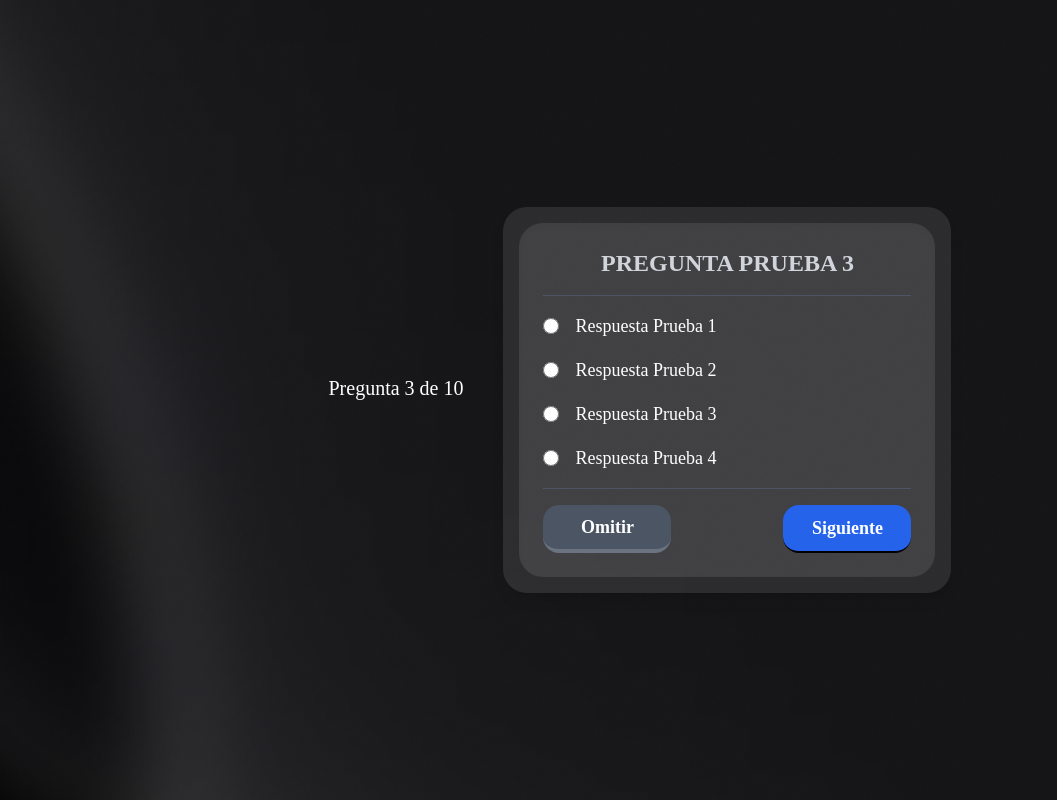
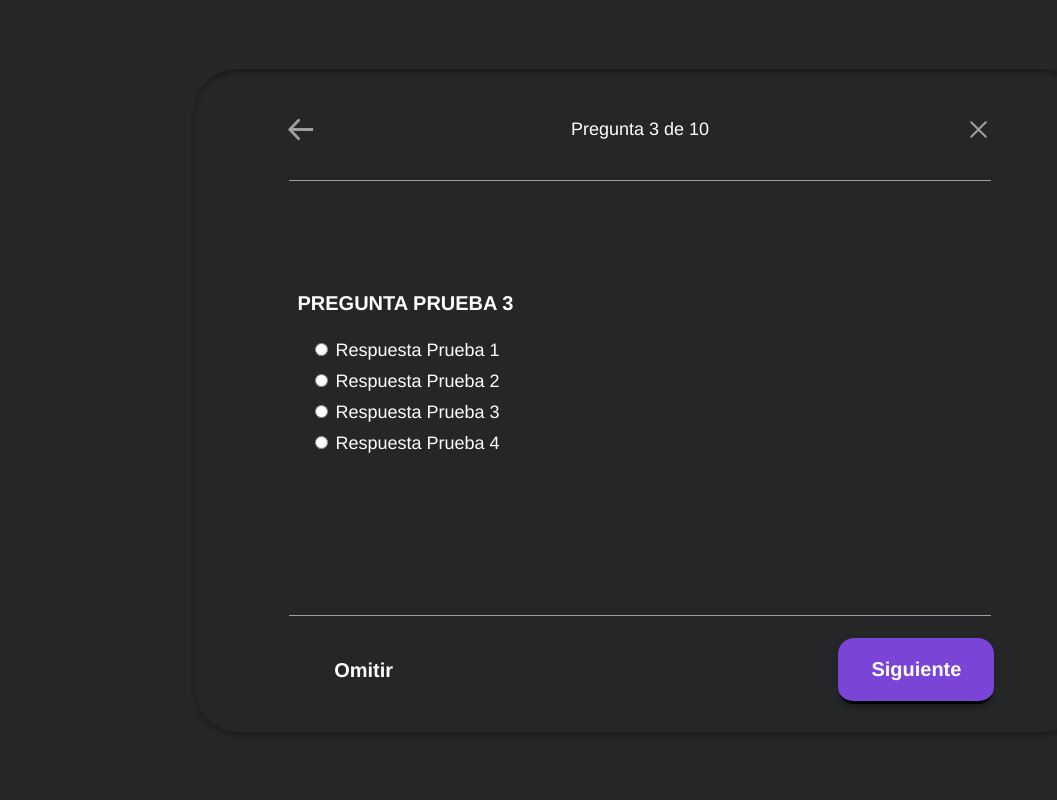
Before and after one commit to Edrmz7/intelligent-tutor-system, a Python web app: template Templates/examen.html in a window 1280 px wide. Shown: the whole page, without its empty margins (0-1057 px from the left). Run offline with Jinja, Linux system fonts and the light colour scheme; the template is opened without the code that fills it, so the values that code supplies are empty; some libraries are stand-ins or nearby versions.

Commit message:
Vista del examen

```diff
--- /dev/null
+++ b/Templates/css/examen.css
@@ -0,0 +1,274 @@
+.examen-incial {
+  display: flex;
+  height: 100%;
+  align-items: center;
+  justify-content: center;
+  gap: 79px;
+  padding: 10px 82px;
+  position: relative;
+  background-color: #252627;
+  width: 100%;
+}
+
+.examen-incial .question-frame {
+  display: flex;
+  flex-direction: column;
+  height: 85%;
+  max-width: 80%;
+  align-items: center;
+  justify-content: center;
+  gap: 25px;
+  padding: 31px 95px;
+  position: relative;
+  flex: 1;
+  flex-grow: 1;
+  background-color: #252627;
+  border-radius: 44px;
+  box-shadow: inset 0px 4px 4px #00000040, 0px 4px 4px #00000040;
+}
+
+.examen-incial .content {
+  display: flex;
+  flex-direction: column;
+  align-items: center;
+  justify-content: space-between;
+  position: relative;
+  flex: 1;
+  align-self: stretch;
+  width: 100%;
+  flex-grow: 1;
+}
+
+.examen-incial .top {
+  display: flex;
+  flex-direction: column;
+  align-items: center;
+  justify-content: center;
+  gap: 20px;
+  position: relative;
+  align-self: stretch;
+  width: 100%;
+  flex: 0 0 auto;
+}
+
+.examen-incial .buttons {
+  display: flex;
+  height: 60px;
+  align-items: center;
+  justify-content: space-between;
+  position: relative;
+  align-self: stretch;
+  width: 100%;
+}
+
+.examen-incial .arrow {
+  margin-left: -1.50px;
+  position: relative;
+  width: 26.5px;
+  height: 22.09px;
+}
+
+.examen-incial .text-wrapper {
+  position: relative;
+  width: fit-content;
+  font-family: "Montserrat-Medium", Helvetica;
+  font-weight: 500;
+  color: #ffffff;
+  font-size: 18px;
+  text-align: center;
+  letter-spacing: 0;
+  line-height: normal;
+}
+
+.examen-incial .close {
+  position: relative;
+  width: 25px;
+  height: 25px;
+}
+
+.examen-incial .line {
+  position: relative;
+  width: 100%;
+  height: 1px;
+  object-fit: cover;
+}
+
+.examen-incial .selection-question {
+  display: flex;
+  flex-direction: column;
+  height: 353px;
+  align-items: center;
+  justify-content: center;
+  gap: 25px;
+  position: relative;
+  align-self: stretch;
+  width: 100%;
+}
+
+.examen-incial .div {
+  display: flex;
+  flex-direction: column;
+  width: 685px;
+  align-items: flex-start;
+  gap: 25px;
+  position: relative;
+  flex: 0 0 auto;
+}
+
+.examen-incial .title {
+  display: flex;
+  align-items: flex-start;
+  gap: 10px;
+  position: relative;
+  align-self: stretch;
+  width: 100%;
+  flex: 0 0 auto;
+}
+
+.examen-incial .text-wrapper-2 {
+  position: relative;
+  flex: 1;
+  margin-top: -1.00px;
+  font-family: "IBM Plex Sans-Bold", Helvetica;
+  font-weight: 700;
+  color: #ffffff;
+  font-size: 20px;
+  letter-spacing: 0;
+  line-height: normal;
+}
+
+.examen-incial .answers {
+  display: flex;
+  flex-direction: column;
+  height: 162px;
+  align-items: flex-start;
+  gap: 10px;
+  padding: 0px 13px;
+  position: relative;
+  align-self: stretch;
+  width: 100%;
+}
+
+
+}
+
+.examen-incial .radio {
+  position: relative;
+  width: 17px;
+  height: 17px;
+  margin-left: -2.00px;
+  background-color: #252627;
+  border-radius: 60px;
+  border: 2px solid;
+  border-color: #d9d9d9;
+  box-shadow: inset 0px 4px 4px #00000040;
+}
+
+.examen-incial .radio-2 {
+  position: relative;
+  width: 21px;
+  height: 21px;
+  margin-left: -4.00px;
+  background-color: #7a44d7;
+  border-radius: 60px;
+  border: 2px solid;
+}
+
+
+.examen-incial .text-wrapper-3 {
+  position: relative;
+  width: 608px;
+  height: 33px;
+  margin-top: -1.00px;
+  font-family: "IBM Plex Sans-Regular", Helvetica;
+  font-weight: 400;
+  color: #ffffff;
+  font-size: 18px;
+  letter-spacing: 0;
+  line-height: normal;
+}
+
+
+.examen-incial .bottom {
+  display: flex;
+  flex-direction: column;
+  align-items: center;
+  justify-content: center;
+  gap: 25px;
+  position: relative;
+  align-self: stretch;
+  width: 100%;
+  flex: 0 0 auto;
+}
+
+.examen-incial .line-2 {
+  position: relative;
+  width: 924px;
+  height: 1px;
+  margin-top: -1.00px;
+  object-fit: cover;
+}
+
+.examen-incial .buttons-2 {
+  display: flex;
+  align-items: center;
+  justify-content: space-between;
+  position: relative;
+  align-self: stretch;
+  width: 100%;
+  flex: 0 0 auto;
+}
+
+.examen-incial .omitir {
+  display: flex;
+  width: 158px;
+  height: 68px;
+  align-items: center;
+  justify-content: center;
+  gap: 10px;
+  position: relative;
+  margin-top: -4.00px;
+  margin-bottom: -4.00px;
+  margin-left: -4.00px;
+  background-color: #252627;
+  border-radius: 16px;
+  border-style: solid;
+  border-top-style: solid;
+  border-right-style: solid;
+  border-bottom-style: solid;
+  border-left-style: solid;
+  border-color: #9f9f9f;
+}
+
+.examen-incial .text-wrapper-4 {
+  position: relative;
+  flex: 1;
+  font-family: "IBM Plex Sans-Bold", Helvetica;
+  font-weight: 700;
+  color: #ffffff;
+  font-size: 20px;
+  text-align: center;
+  letter-spacing: 0;
+  line-height: normal;
+}
+
+.examen-incial .enviar {
+  display: flex;
+  width: 156px;
+  height: 66px;
+  align-items: center;
+  justify-content: center;
+  gap: 10px;
+  position: relative;
+  margin-top: -3.00px;
+  margin-bottom: -3.00px;
+  margin-right: -3.00px;
+  background-color: #7a44d7;
+  border-radius: 16px;
+  border-bottom-width: 3px;
+  border-bottom-style: solid;
+  border-color: #000000;
+  box-shadow: 0px 4px 4px #00000040;
+  backdrop-filter: blur(4px) brightness(100%);
+  -webkit-backdrop-filter: blur(4px) brightness(100%);
+}
--- /dev/null
+++ b/Templates/css/exm_glob.css
@@ -0,0 +1,18 @@
+@import url("https://cdnjs.cloudflare.com/ajax/libs/meyer-reset/2.0/reset.min.css");
+* {
+  -webkit-font-smoothing: antialiased;
+  box-sizing: border-box;
+}
+html,
+body {
+  margin: 0px;
+  height: 100%;
+}
+/* a blue color as a generic focus style */
+button:focus-visible {
+  outline: 2px solid #4a90e2 !important;
+  outline: -webkit-focus-ring-color auto 5px !important;
+}
+a {
+  text-decoration: none;
+}
--- a/Templates/examen.html
+++ b/Templates/examen.html
@@ -1,64 +1,60 @@
 <!DOCTYPE html>
-<html lang="en">
+<html>
   <head>
-  <meta charset="UTF-8">
-  <meta name="viewport" content="width=device-width, initial-scale=1.0">
-  <title>Pregunta 3 de 10</title>
-  <script src="https://cdn.tailwindcss.com"></script>
-  <link rel="stylesheet" href="css/stylos.css">
+    <meta charset="utf-8" />
+    <link rel="stylesheet" href="css/examen.css" />
+    <link rel="stylesheet" href="css/exm_glob.css" />
   </head>
-<body class="bg-white/10 flex justify-center items-center min-h-screen p-4">
-       <!-- Header -->
-       <div class="flex items-left mb-6 mr-10 ">
-        <h1 class="text-xl text-white font-medium font">Pregunta 3 de 10</h1>
+  <body>
+    <div class="examen-incial">
+      <div class="question-frame">
+        <div class="content">
+          <div class="top">
+            <div class="buttons">
+              <img class="arrow" src="svg/arrow.svg" />
+              <div class="text-wrapper">Pregunta 3 de 10</div>
+              <img class="close" src="svg/close.svg" />
+            </div>
+            <img class="line" src="svg/line-1.svg" />
+          </div>
+          <div class="selection-question">
+            <div class="div">
+              <div class="title"><div class="text-wrapper-2">PREGUNTA PRUEBA 3</div></div>
+              <div class="answers">
+
+                <div class="ANS">
+                  <input class="radio" type="radio" id="ans-1" value="1">
+                  <label class="text-wrapper-3" for="ans-1">Respuesta Prueba 1</label>
                 </div>
 
-  <main class="w-full max-w-md p-4 bg-white/10 rounded-3xl shadow-lg">
-    <!-- Question Section -->
-    <section class="bg-white/10 p-6 rounded-3xl shadow-inner">
-      <div class="text-center text-2xl text-gray-300 font-bold font-[\'IBM Plex Sans\'] mb-4">
-        PREGUNTA PRUEBA 3
+                <div class="ANS">
+                  <input class="radio" type="radio" id="ans-2" value="2">
+                  <label class="text-wrapper-3" for="ans-2">Respuesta Prueba 2</label>
                 </div>
 
-      <!-- Divider -->
-      <hr class="border-gray-600 my-4">
-
-      <!-- Answers Section -->
-      <div class="space-y-4">
-        <label class="flex items-center space-x-4">
-          <input type="radio" name="respuesta" class="w-4 h-4 text-blue-500 focus:ring-blue-500">
-          <span class="text-white text-lg font-normal font-[\'IBM Plex Sans\']">Respuesta Prueba 1</span>
-        </label>
-
-        <label class="flex items-center space-x-4">
-          <input type="radio" name="respuesta" class="w-4 h-4 text-blue-500 focus:ring-blue-500">
-          <span class="text-white text-lg font-normal font-[\'IBM Plex Sans\']">Respuesta Prueba 2</span>
-        </label>
-
-        <label class="flex items-center space-x-4">
-          <input type="radio" name="respuesta" class="w-4 h-4 text-blue-500 focus:ring-blue-500">
-          <span class="text-white text-lg font-normal font-[\'IBM Plex Sans\']">Respuesta Prueba 3</span>
-        </label>
-
-        <label class="flex items-center space-x-4">
-          <input type="radio" name="respuesta" class="w-4 h-4 text-blue-500 focus:ring-blue-500">
-          <span class="text-white text-lg font-normal font-[\'IBM Plex Sans\']">Respuesta Prueba 4</span>
-        </label>
+                <div class="ANS">
+                  <input class="radio" type="radio" id="ans-3" value="3">
+                  <label class="text-wrapper-3" for="ans-3">Respuesta Prueba 3</label>
                 </div>
 
-      <!-- Divider -->
-      <hr class="border-gray-600 my-4">
+                <div class="ANS">
+                  <input class="radio" type="radio" id="ans-4" value="4">
+                  <label class="text-wrapper-3" for="ans-4">Respuesta Prueba 4</label>
+                </div>
 
-      <!-- Action Buttons -->
-      <div class="flex justify-between mt-4">
-        <button class="w-32 h-12 bg-gray-600 hover:bg-gray-700 text-white font-bold text-lg rounded-2xl border-b-4 border-gray-500">
-          Omitir
-        </button>
-        <button class="w-32 h-12 bg-blue-600 hover:bg-blue-700 text-white font-bold text-lg rounded-2xl border-b-2 border-black">
-          Siguiente
-        </button>
+
               </div>
-    </section>
-  </main>
+            </div>
+          </div>
+          <div class="bottom">
+            <img class="line" src="svg/line-1.svg" />
+            <div class="buttons-2">
+              <div class="omitir"><div class="text-wrapper-4">Omitir</div></div>
+              <div class="enviar"><div class="text-wrapper-4">Siguiente</div></div>
+            </div>
+          </div>
+        </div>
+      </div>
+    </div>
   </body>
 </html>
```
Also changed, not shown: Templates/css/stylos.css (line endings or trailing spaces), Templates/src/inicio/creadores/image.png (added), Templates/svg/arrow.svg (added), Templates/svg/close.svg (added), Templates/svg/line-1.svg (added), 1 other file. Lines whose indentation alone changed are shown as unchanged.
